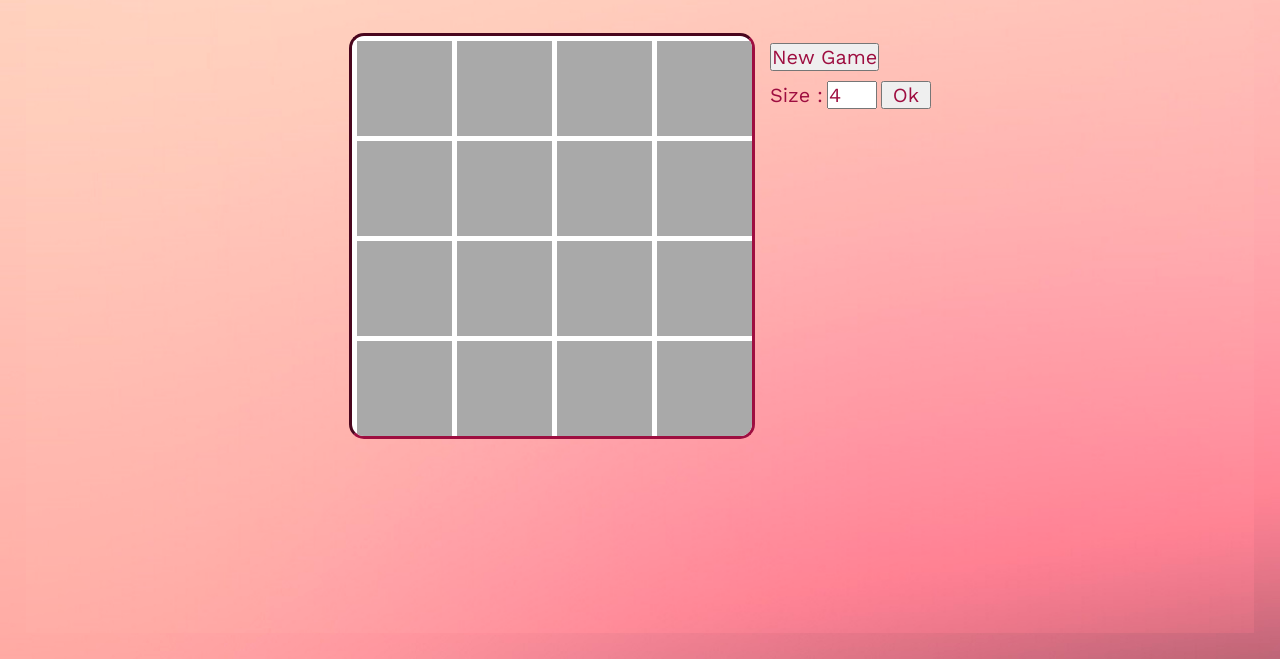
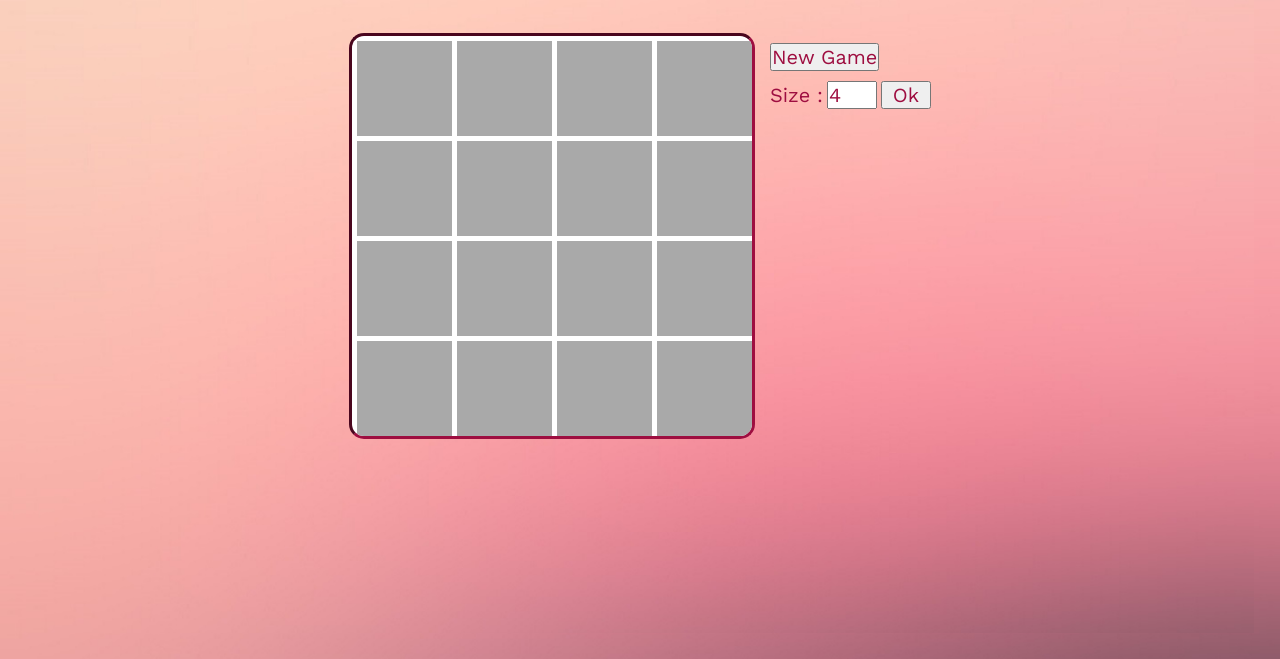
Before and after one commit to guillomu/2048-js, a plain HTML site: page index.html in a window 1280 px wide. Shown: the part 141-800 px from the top of the page. Drawn offline with nearby package versions, Linux system fonts and the light colour scheme.

Commit message:
Background modifications

```diff
--- a/main.js
+++ b/main.js
@@ -87,8 +87,8 @@ function drawCell(cell){
 
 //Dessine la grille
 function drawAllCells (){
+
 	var i, j;
-
 	for(i=0; i < size; i++){
 		for(j=0; j < size; j++){
 			drawCell(cells[i][j]);
--- a/style.css
+++ b/style.css
@@ -6,8 +6,9 @@
 
 html, body {
 	height: 100%;
-	background-image: url("img/degrade.jpg");
-	background-repeat: no-repeat;
+	background-image: url("img/degrade.png");
+	background-size: 100%;
+	background-color: #e6a0a0;
 	padding: 2%;
 }
 
```
Also changed, not shown: img/degrade.png (added).
